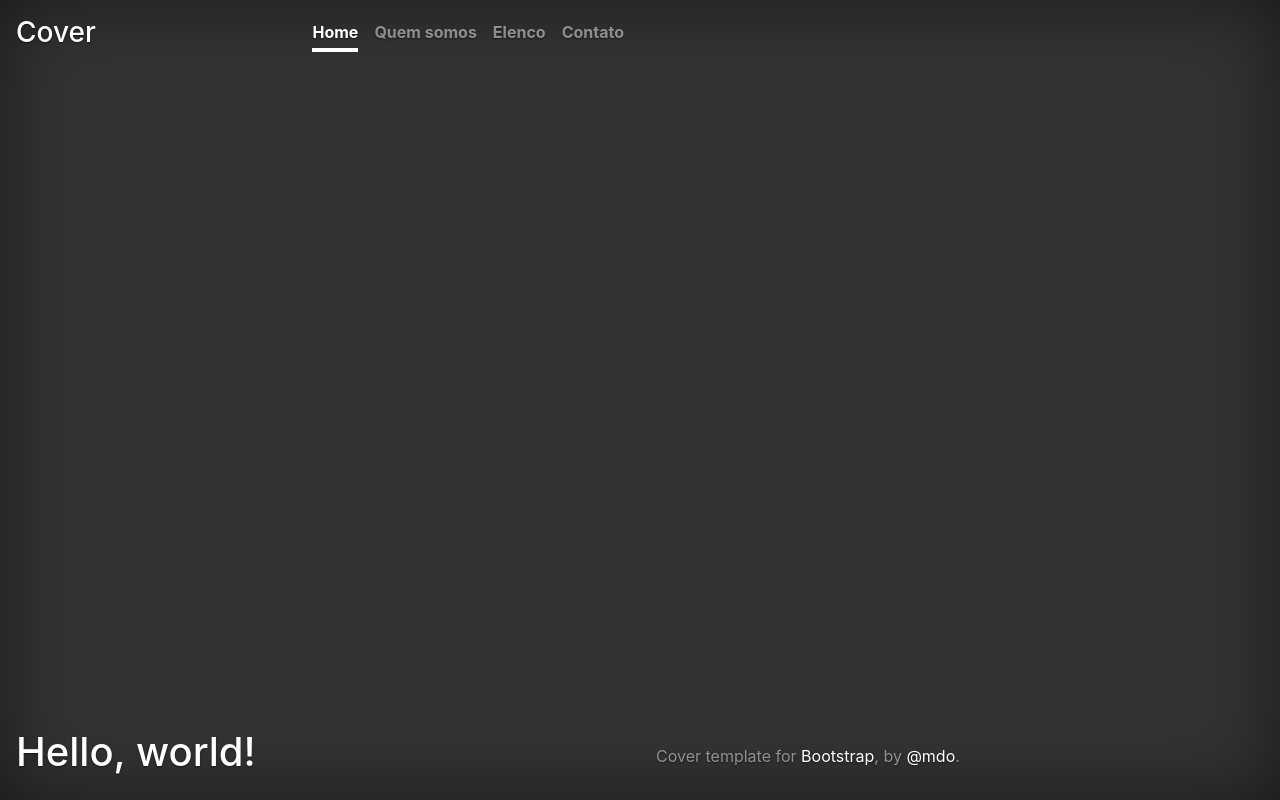
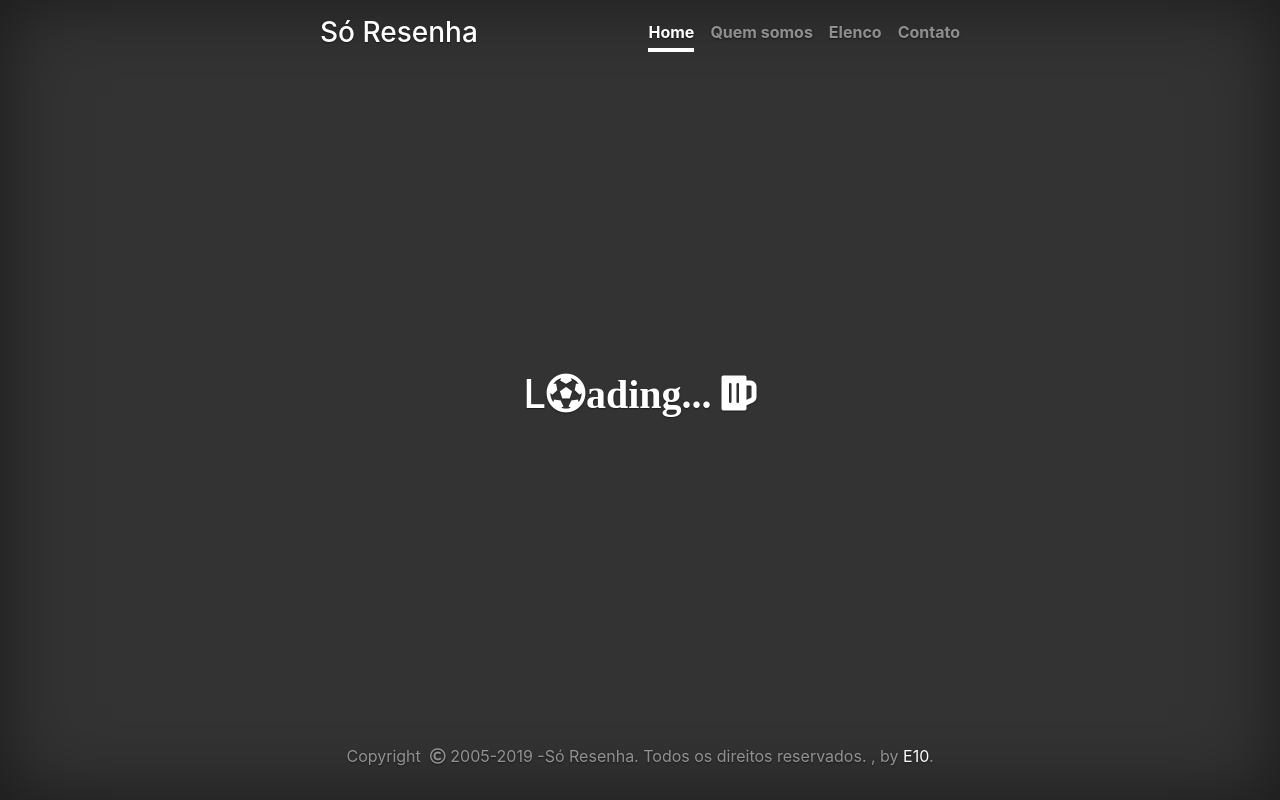
Before and after one commit to ElessandroPrestes/soresenha, a website: page index.html in a window 1280 px wide. Drawn offline with nearby package versions, Linux system fonts and the light colour scheme.

Commit message:
Finalizado header e footer

```diff
--- a/index.html
+++ b/index.html
@@ -5,18 +5,22 @@
     <meta charset="utf-8">
     <meta name="viewport" content="width=device-width, initial-scale=1, shrink-to-fit=no">
 
-    <!-- Bootstrap CSS -->
+    <!-- Bootstrap CSS, FontAwesome -->
     <link rel="stylesheet" href="https://stackpath.bootstrapcdn.com/bootstrap/4.2.1/css/bootstrap.min.css" integrity="sha384-GJzZqFGwb1QTTN6wy59ffF1BuGJpLSa9DkKMp0DgiMDm4iYMj70gZWKYbI706tWS" crossorigin="anonymous">
+    <link rel="stylesheet" href="https://use.fontawesome.com/releases/v5.5.0/css/all.css" integrity="sha384-B4dIYHKNBt8Bc12p+WXckhzcICo0wtJAoU8YZTY5qE0Id1GSseTk6S+L3BlXeVIU" crossorigin="anonymous">
     <link rel="stylesheet" href="/assets/css/style.css">
 
-    <title>Hello, world!</title>
+    <link rel="shortcut icon" type="image/x-icon" href="./assets/img/ico/SoResenha.ico">
+
+
+    <title>Só Resenha</title>
   </head>
-  <body>
+  <body class="text-center">
 
         <div class="cover-container d-flex w-100 h-100 p-3 mx-auto flex-column">
               <header class="masthead mb-auto">
                 <div class="inner">
-                    <h3 class="masthead-brand">Cover</h3>
+                    <h3 class="masthead-brand">Só Resenha</h3>
                     <nav class="nav nav-masthead justify-content-center">
                       <a class="nav-link active" href="#">Home</a>
                       <a class="nav-link" href="#">Quem somos</a>
@@ -25,13 +29,18 @@
                     </nav>
                 </div>
               </header>
-            <h1>Hello, world!</h1>
-        </div>
 
-        <div class="cover-container d-flex w-100 h-100 p-3 mx-auto flex-column">
-          <footer class="mastfoot mt-auto">
+
+        <main>
+          <h1>L<i class="fas fa-futbol">ading...&nbsp;<i class="fas fa-beer"></i></i></h1>
+        </main>
+
+
+
+          <footer class="mastfoot mt-auto justify-content-center">
                   <div class="inner">
-                  <p>Cover template for <a href="https://getbootstrap.com/">Bootstrap</a>, by <a href="https://twitter.com/mdo">@mdo</a>.</p>
+                  <p>Copyright&nbsp; <i class="far fa-copyright"></i> 2005-2019 -Só Resenha. Todos os direitos reservados.
+                    , by <a href="https://elessandroprestes.github.io/e10.com.br/">E10</a>.</p>
                   </div>
           </footer>
        </div>
```
Also changed, not shown: gulpfile.js (added, +13 -0 lines), package.json (added, +25 -0 lines), assets/img/ico/E10.png (added), assets/img/ico/SoResenha.ico (added), assets/img/ico/logoSoResenha.jpg (added), 2 other files. Lines whose indentation alone changed are shown as unchanged.
